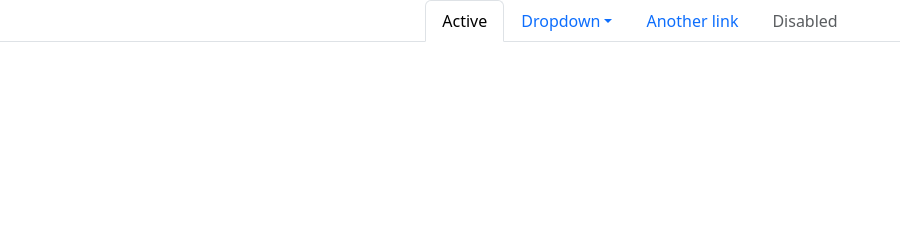
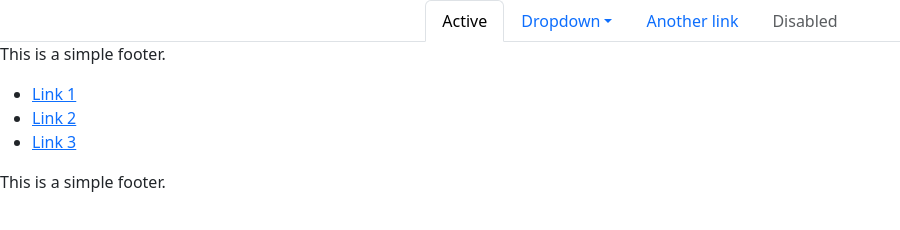
Before and after one commit to DabLivius/MyPersonalRecords.v2PW2024, a plain HTML site: page index.html in a window 1280 px wide. Shown: the whole page, without its empty margins (0-900 px from the left). Drawn offline with nearby package versions, Linux system fonts and the light colour scheme.

Commit message:
Add footer links to index.html

```diff
--- a/index.html
+++ b/index.html
@@ -50,7 +50,15 @@
     </header>
     <main></main>
     <footer>
-      <!-- place footer here -->
+      <p>This is a simple footer.</p>
+      <ul>
+        <li><a href="#">Link 1</a></li>
+        <li><a href="#">Link 2</a></li>
+        <li><a href="#">Link 3</a></li>
+      </ul>
+    </footer>
+    <footer>
+      <p>This is a simple footer.</p>
     </footer>
     <!-- Bootstrap JavaScript Libraries -->
     <script
```
